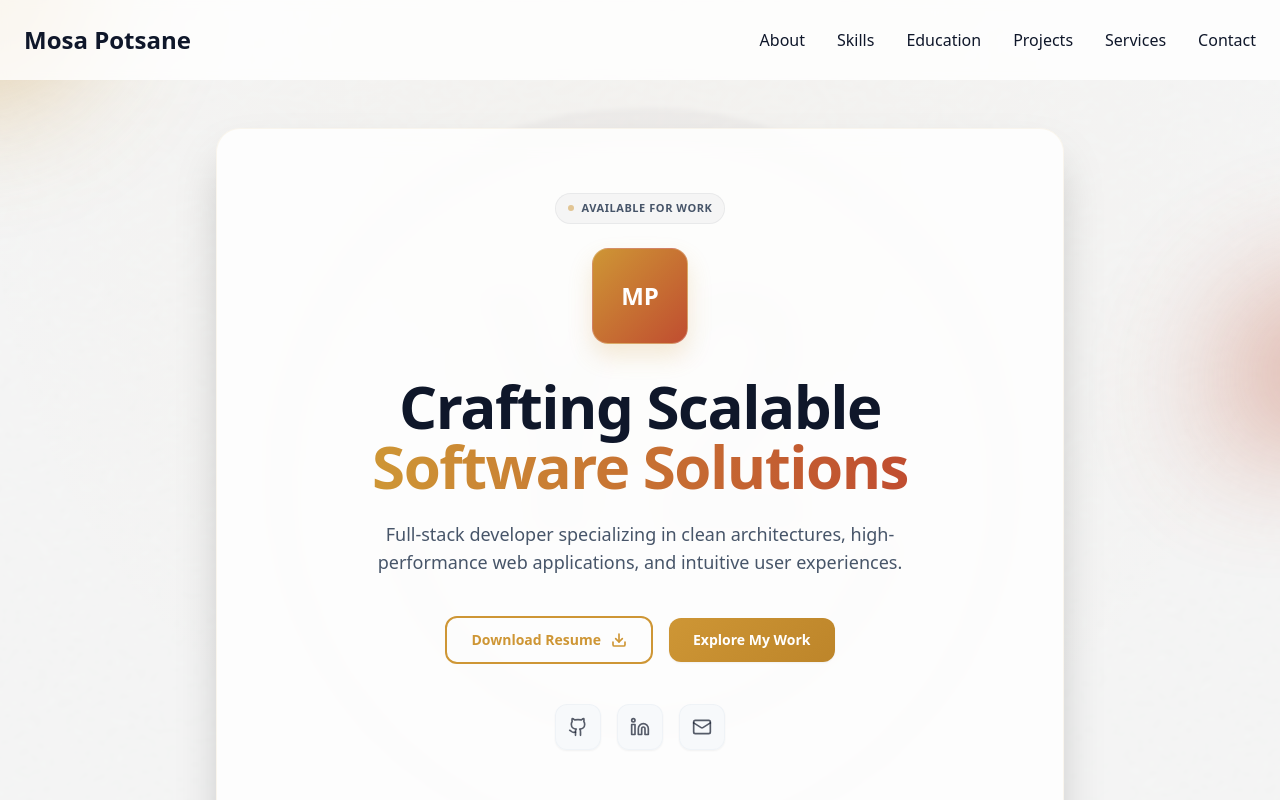
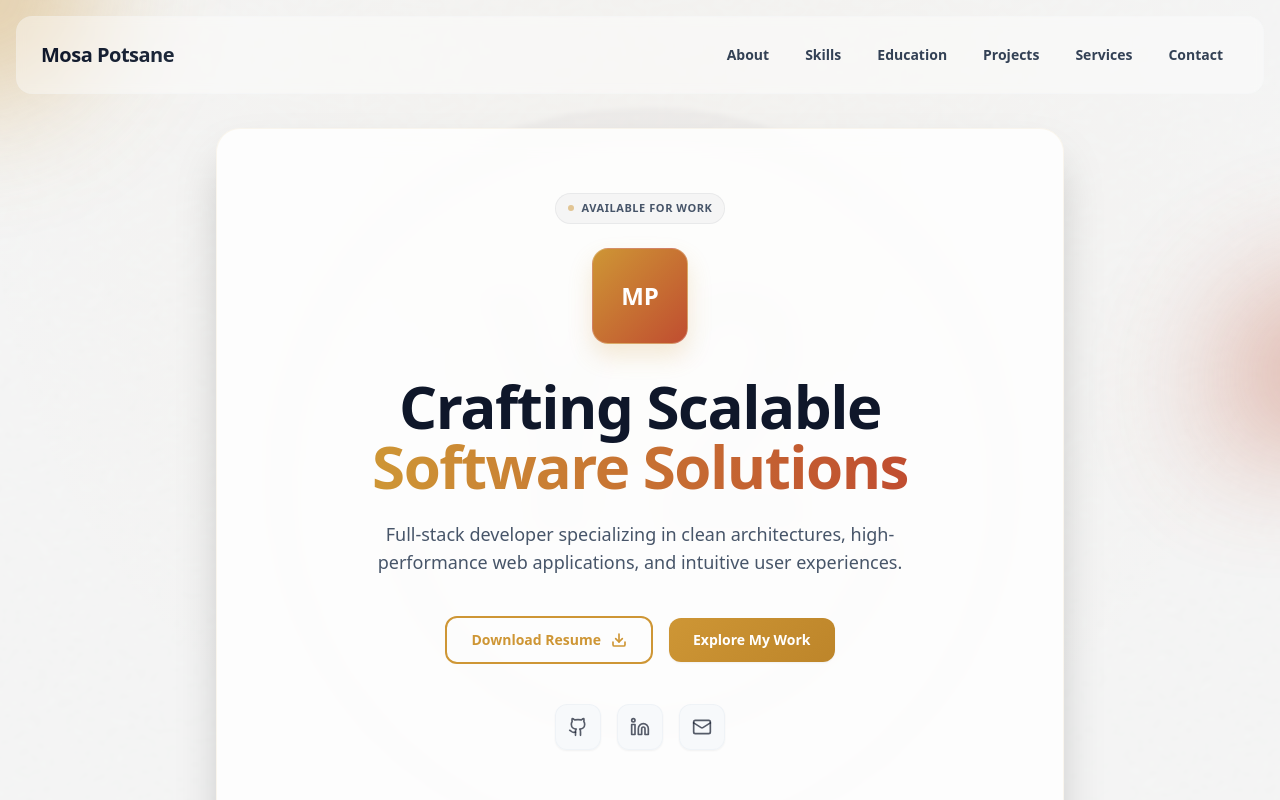
Before and after one commit to notoriY2/Portfolio, a React (Vite) app: page / in a window 1280 px wide. Shown: the top 800 px of the page. Built offline with nearby package versions, Linux system fonts and the light colour scheme.

Commit message:
Update Navigation.tsx

```diff
--- a/src/components/Navigation.tsx
+++ b/src/components/Navigation.tsx
@@ -7,9 +7,10 @@ export default function Navigation() {
 
   useEffect(() => {
     const handleScroll = () => {
-      setIsScrolled(window.scrollY > 50);
+      // Trigger a bit earlier to give immediate visual feedback on scroll
+      setIsScrolled(window.scrollY > 20);
     };
-    window.addEventListener('scroll', handleScroll);
+    window.addEventListener('scroll', handleScroll, { passive: true });
     return () => window.removeEventListener('scroll', handleScroll);
   }, []);
 
@@ -27,50 +28,89 @@ export default function Navigation() {
     { label: 'Contact', id: 'contact' }
   ];
 
+  // Theme colors matching your core system color palette
+  const primary = '#CE9635';
+  const accent = '#C04D30';
+
   return (
     <nav
-      className={`fixed top-0 w-full z-50 transition-all duration-300 ${
-        isScrolled ? 'bg-white shadow-lg py-4' : 'bg-white/80 backdrop-blur-sm py-6'
+      className={`fixed top-4 left-1/2 -translate-x-1/2 w-[calc(100%-2rem)] max-w-7xl z-50 transition-all duration-300 rounded-2xl border ${
+        isScrolled
+          ? 'bg-white/85 backdrop-blur-md border-slate-200/50 shadow-md py-3.5'
+          : 'bg-white/40 backdrop-blur-sm border-slate-200/10 py-5'
       }`}
     >
       <div className="max-w-7xl mx-auto px-6">
         <div className="flex items-center justify-between">
+
+          {/* Interactive Dynamic Branding Logo */}
           <button
             onClick={() => window.scrollTo({ top: 0, behavior: 'smooth' })}
-            className="text-2xl font-bold text-slate-900 hover:text-[#CE9635] transition-colors"
+            className="text-xl font-black tracking-tight text-slate-900 relative group transition-colors"
           >
-            Mosa Potsane
+            <span
+              className="bg-clip-text text-transparent bg-gradient-to-r from-slate-900 to-slate-800 group-hover:from-primary group-hover:to-accent transition-all duration-300"
+              style={{
+                backgroundImage: `linear-gradient(to right, #0f172a, #1e293b)`,
+              }}
+              onMouseEnter={(e) => {
+                e.currentTarget.style.backgroundImage = `linear-gradient(to right, ${primary}, ${accent})`;
+              }}
+              onMouseLeave={(e) => {
+                e.currentTarget.style.backgroundImage = `linear-gradient(to right, #0f172a, #1e293b)`;
+              }}
+            >
+              Mosa Potsane
+            </span>
           </button>
 
-          <div className="hidden md:flex items-center gap-8">
+          {/* Premium Pill-shaped Desktop Links */}
+          <div className="hidden md:flex items-center gap-1">
             {navItems.map((item) => (
               <button
                 key={item.id}
                 onClick={() => scrollToSection(item.id)}
-                className="text-slate-900 hover:text-[#CE9635] font-medium transition-colors"
+                className="text-slate-700 hover:text-slate-950 font-semibold text-sm px-4 py-2 rounded-xl transition-all duration-200 relative group"
               >
-                {item.label}
+                <span className="relative z-10">{item.label}</span>
+                {/* Micro-interaction background slide */}
+                <span
+                  className="absolute inset-0 rounded-xl opacity-0 group-hover:opacity-100 scale-95 group-hover:scale-100 transition-all duration-200 z-0"
+                  style={{ backgroundColor: `${primary}0d` }} // Hex + 0d for 5% opacity
+                />
+                {/* Active/Hover dot indicator */}
+                <span
+                  className="absolute bottom-0 left-1/2 -translate-x-1/2 w-1 h-1 rounded-full opacity-0 group-hover:opacity-100 transition-all duration-200"
+                  style={{ backgroundColor: primary }}
+                />
               </button>
             ))}
           </div>
 
+          {/* Minimalist Mobile Menu Toggle */}
           <button
-            className="md:hidden text-slate-900"
+            className="md:hidden p-2 rounded-xl bg-slate-950/[0.03] hover:bg-slate-950/[0.06] text-slate-900 transition-colors"
             onClick={() => setIsMobileMenuOpen(!isMobileMenuOpen)}
+            aria-label="Toggle Navigation Menu"
           >
-            {isMobileMenuOpen ? <X size={24} /> : <Menu size={24} />}
+            {isMobileMenuOpen ? <X size={20} /> : <Menu size={20} />}
           </button>
         </div>
 
+        {/* Floating Dropdown Mobile Architecture */}
         {isMobileMenuOpen && (
-          <div className="md:hidden mt-4 py-4 bg-white rounded-lg shadow-lg">
+          <div className="md:hidden mt-3 p-2 bg-white/95 backdrop-blur-lg rounded-xl border border-slate-200/60 shadow-xl animate-fade-in">
             {navItems.map((item) => (
               <button
                 key={item.id}
                 onClick={() => scrollToSection(item.id)}
-                className="block w-full text-left px-6 py-3 text-slate-900 hover:bg-[#CE9635]/10 hover:text-[#CE9635] transition-colors"
+                className="block w-full text-left px-4 py-3 text-slate-700 font-semibold text-sm hover:text-slate-950 rounded-lg transition-colors relative group"
               >
-                {item.label}
+                <span className="relative z-10">{item.label}</span>
+                <span
+                  className="absolute inset-0 rounded-lg opacity-0 group-hover:opacity-100 transition-opacity duration-150 z-0"
+                  style={{ backgroundColor: `${primary}12` }} // Hex + 12 for 7% opacity
+                />
               </button>
             ))}
           </div>
```
